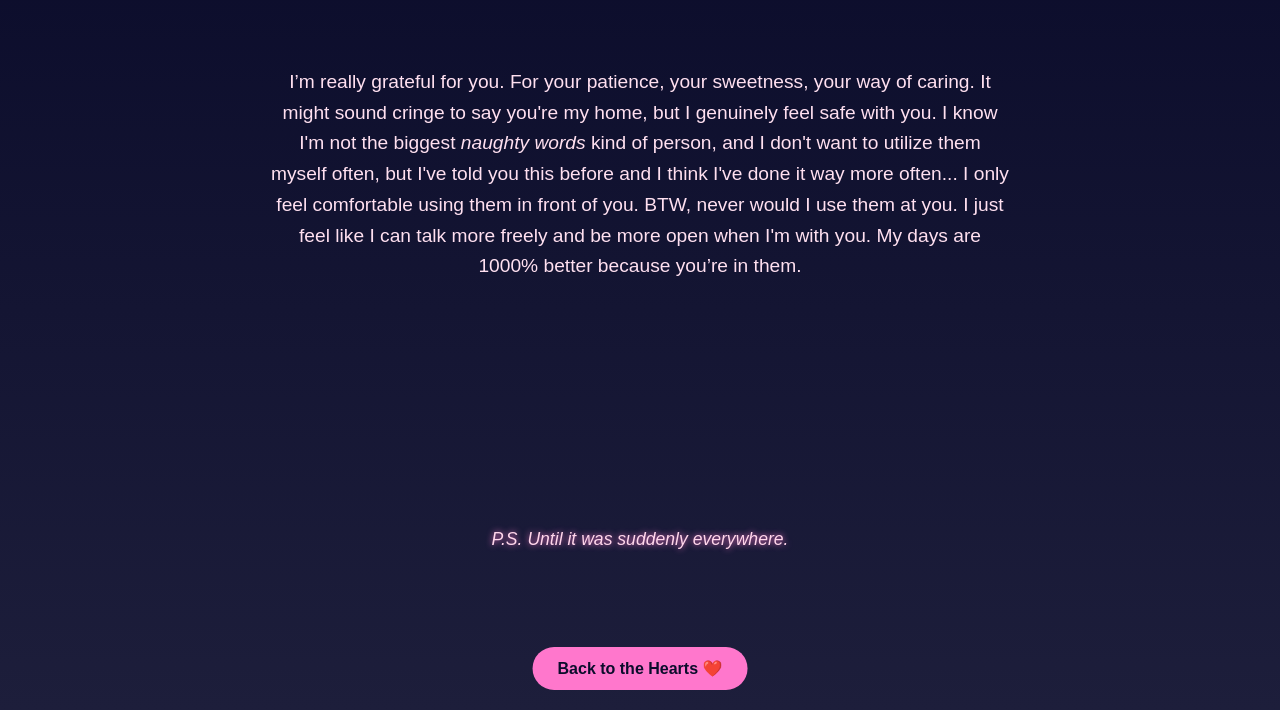
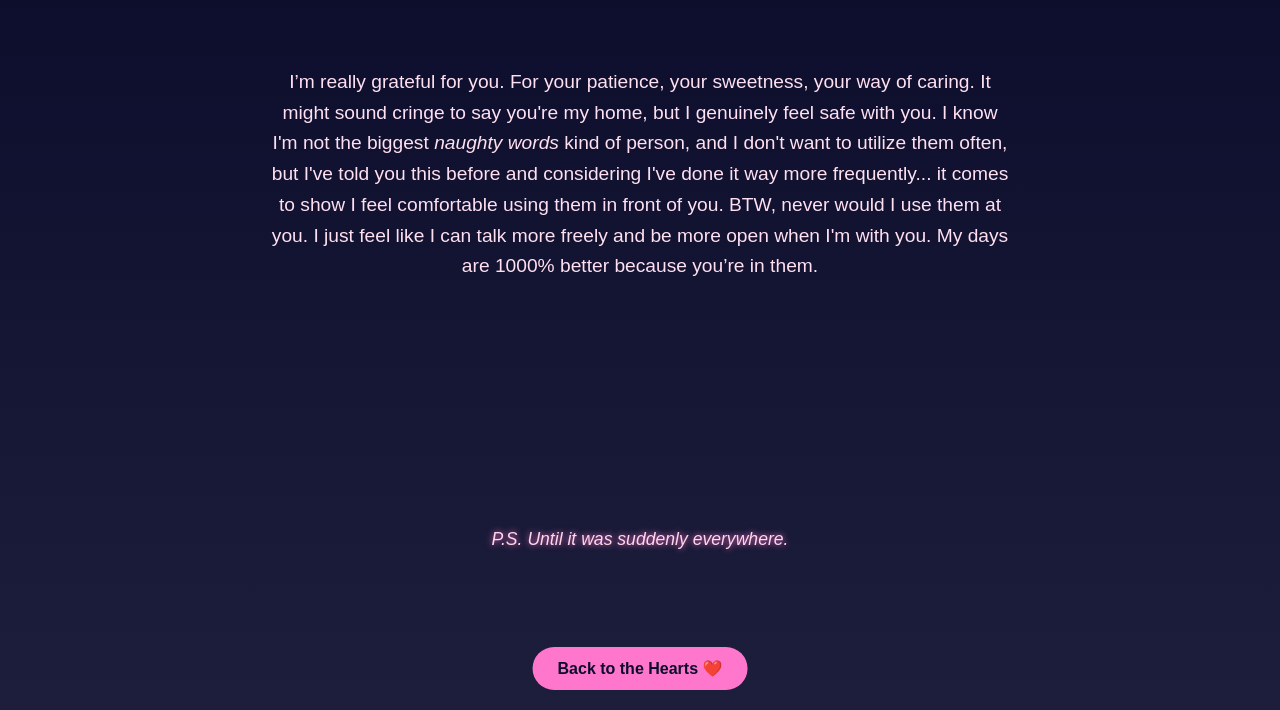
Before and after one commit to RubyScarf/tqm, a website: page chapters/chapter15.html in a window 1280 px wide. Shown: the part 90-800 px from the top of the page. Drawn offline with Linux system fonts and the light colour scheme.

Commit message:
Update chapter15.html

```diff
--- a/chapters/chapter15.html
+++ b/chapters/chapter15.html
@@ -19,7 +19,7 @@
   <p class="note-content">
     I’m really grateful for you.
     For your patience, your sweetness, your way of caring.
-It might sound cringe to say you're my home, but I genuinely feel safe with you. I know I'm not the biggest <em>naughty words</em> kind of person, and I don't want to utilize them myself often, but I've told you this before and I think I've done it way more often... I only feel comfortable using them in front of you. BTW, never would I use them at you. I just feel like I can talk more freely and be more open when I'm with you.
+It might sound cringe to say you're my home, but I genuinely feel safe with you. I know I'm not the biggest <em>naughty words</em> kind of person, and I don't want to utilize them often, but I've told you this before and considering I've done it way more frequently... it comes to show I feel comfortable using them in front of you. BTW, never would I use them at you. I just feel like I can talk more freely and be more open when I'm with you.
     My days are 1000% better because you’re in them.
   </p>
 
```
